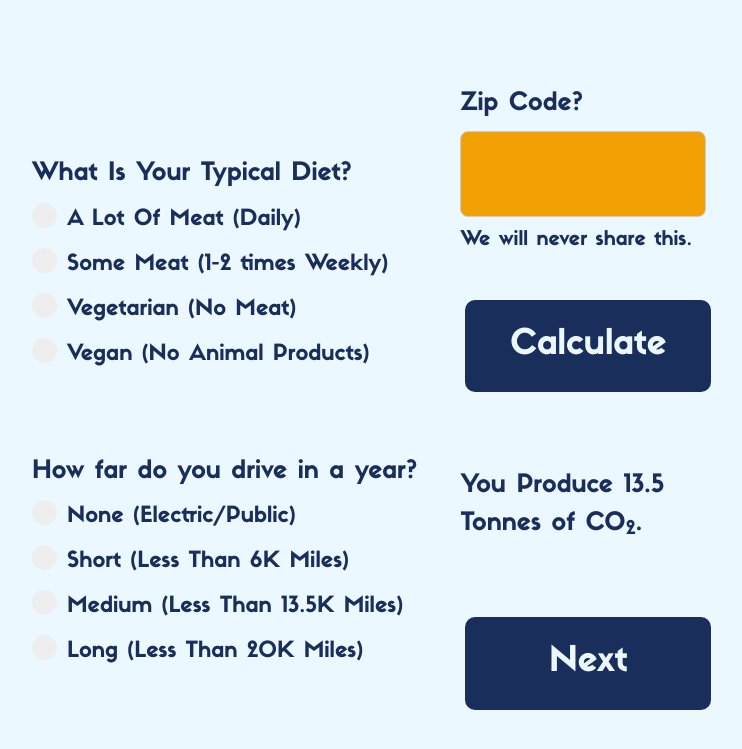
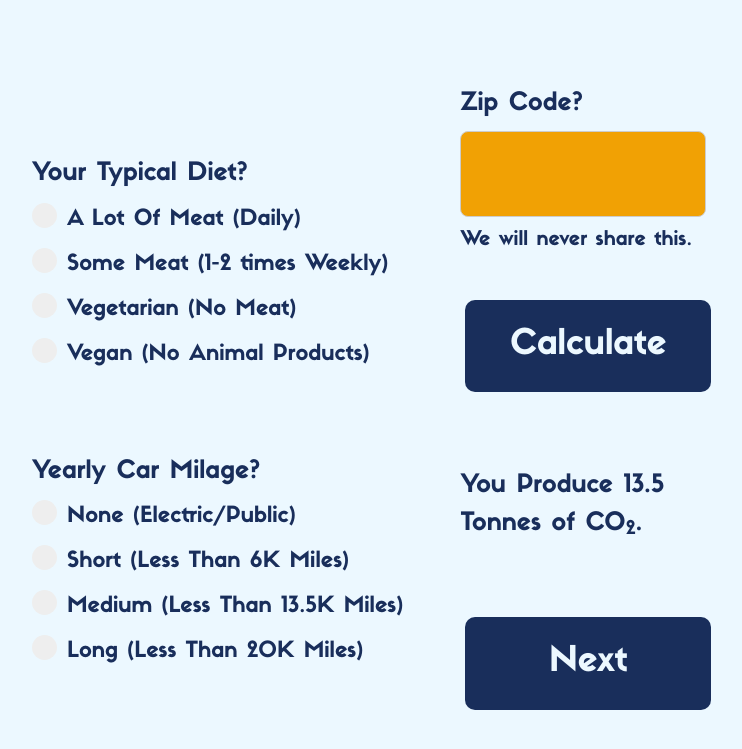
Before and after one commit to BOB450/LightCo2-Survay, a PHP site: page / in a window 1280 px wide. Shown: the top 749 px of the page, without its empty margins (271-1013 px from the left). Run offline with PHP 8.4, Linux system fonts and the light colour scheme.

Commit message:
Update index.php

```diff
--- a/index.php
+++ b/index.php
@@ -63,7 +63,7 @@ function myFunction() {
 
   <div class="main">
     <div> <!--This div contains the diet question for formating. TODO: format-->
-        <h4 class="text"> What Is Your Typical Diet?</h4>
+        <h4 class="text"> Your Typical Diet?</h4>
         <label class="container">A Lot Of Meat (Daily)
           <input type="radio" name="diet" <?php if (isset($diet) && $diet=="3.3") echo "checked";?> value="3.3">
           <span class="checkmark"></span>
@@ -86,7 +86,7 @@ function myFunction() {
     </div>
     <br><br>
     <div> <!--This div contains the Milage textbox. TODO: format-->
-      <h4 class="text">How far do you drive in a year?</h4>
+      <h4 class="text">Yearly Car Milage?</h4>
 
       <label class="container">None (Electric/Public)
           <input type="radio" name="travel" <?php if (isset($travel) && $travel=="3.3") echo "checked";?> value=".2">
```
